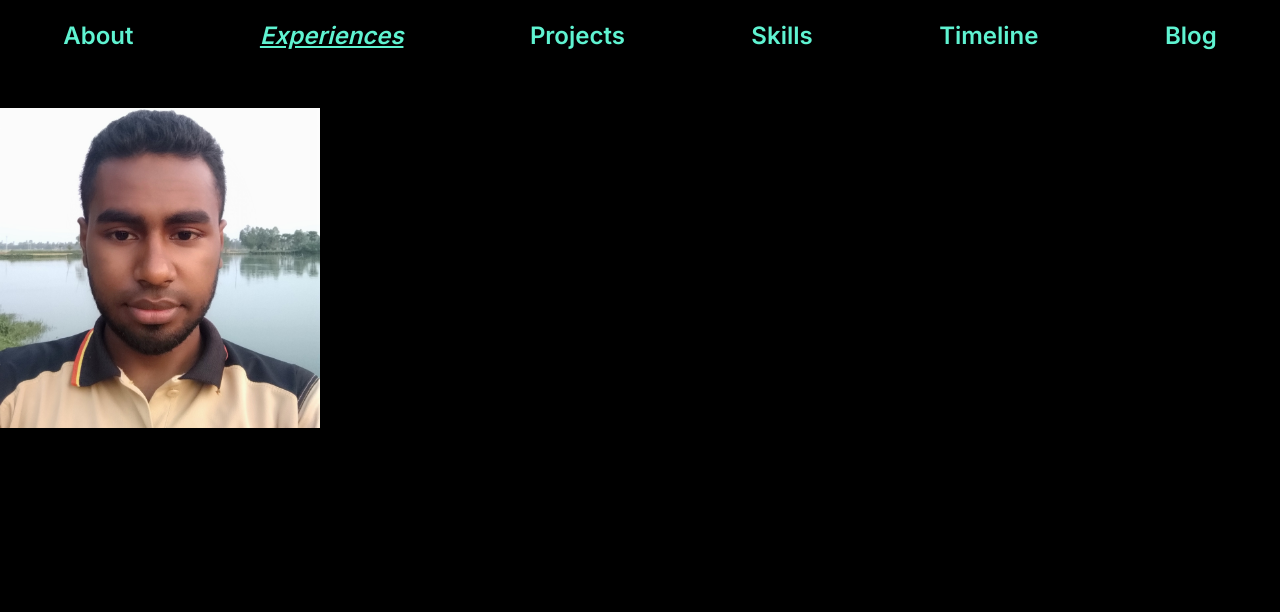
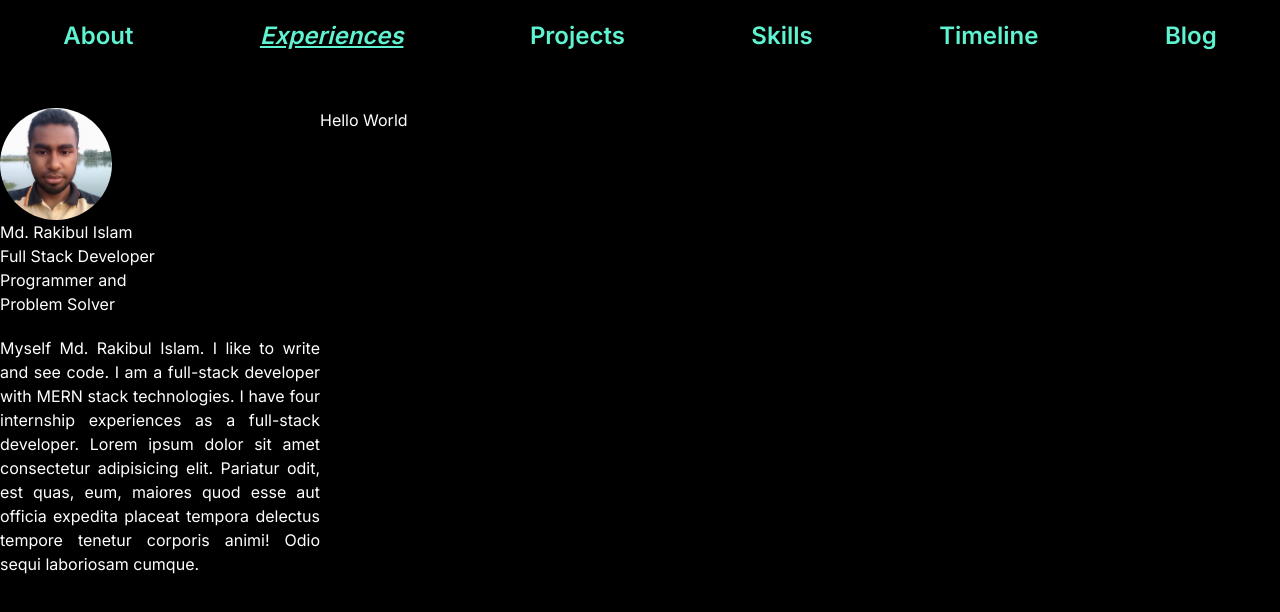
Before and after one commit to rakibul-wdp/portfolio, a Next.js app: page / in a window 1280 px wide. Shown: the top 612 px of the page. Built offline with nearby package versions, Linux system fonts and the light colour scheme.

Commit message:
create about boilerplate component

```diff
--- a/app/globals.css
+++ b/app/globals.css
@@ -6,4 +6,5 @@
   margin: 0;
   padding: 0;
   background-color: #000000;
+  color: #ffffff;
 }
--- a/components/About.tsx
+++ b/components/About.tsx
@@ -4,7 +4,26 @@ import Rakibul from "../public/images/Rakibul.jpg";
 const About = () => {
   return (
     <section>
-      <Image src={Rakibul} alt="Md. Rakibul Islam" />
+      <Image
+        className="w-28 h-28 rounded-full"
+        src={Rakibul}
+        alt="Md. Rakibul Islam"
+      />
+      <div>
+        <h1>Md. Rakibul Islam</h1>
+        <h2>Full Stack Developer</h2>
+        <h2>Programmer and</h2>
+        <h2>Problem Solver</h2>
+      </div>
+
+      <p className="mt-5 text-justify">
+        Myself Md. Rakibul Islam. I like to write and see code. I am a
+        full-stack developer with MERN stack technologies. I have four
+        internship experiences as a full-stack developer. Lorem ipsum dolor sit
+        amet consectetur adipisicing elit. Pariatur odit, est quas, eum, maiores
+        quod esse aut officia expedita placeat tempora delectus tempore tenetur
+        corporis animi! Odio sequi laboriosam cumque.
+      </p>
     </section>
   );
 };
```
